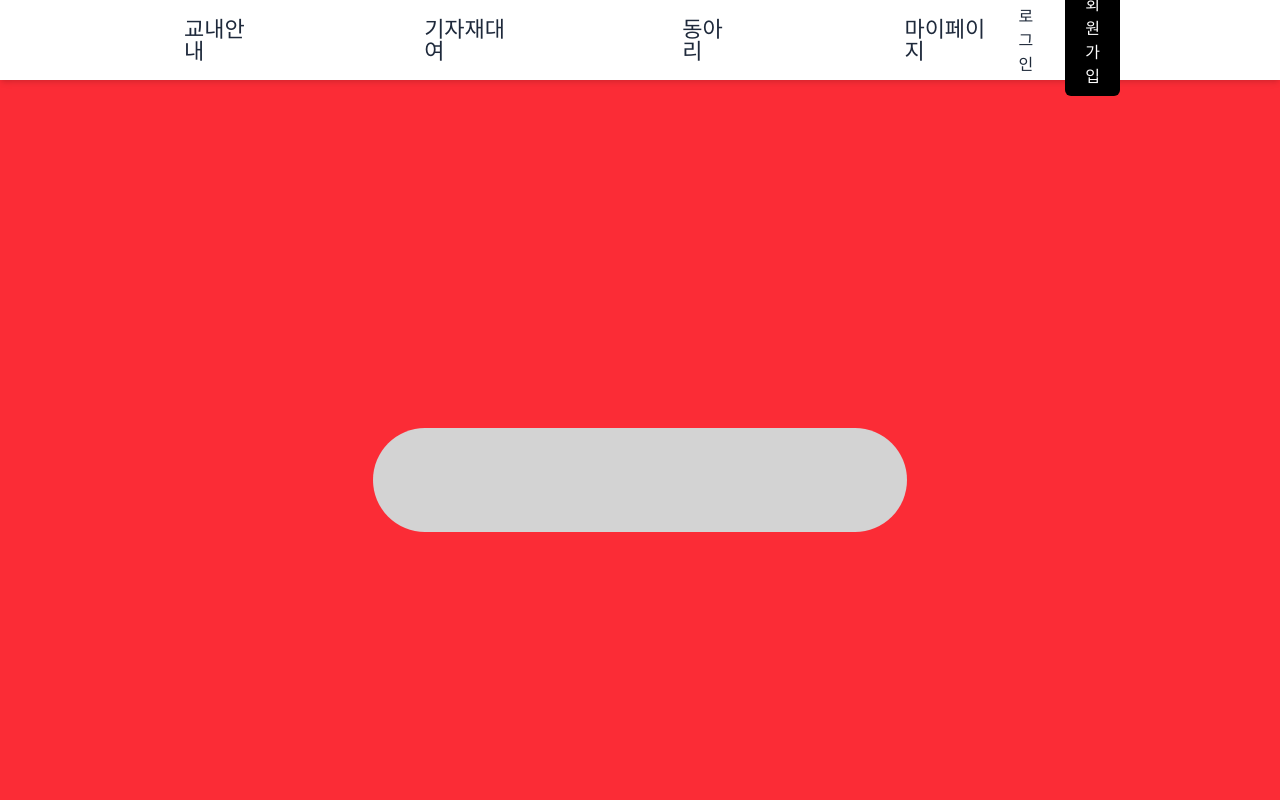
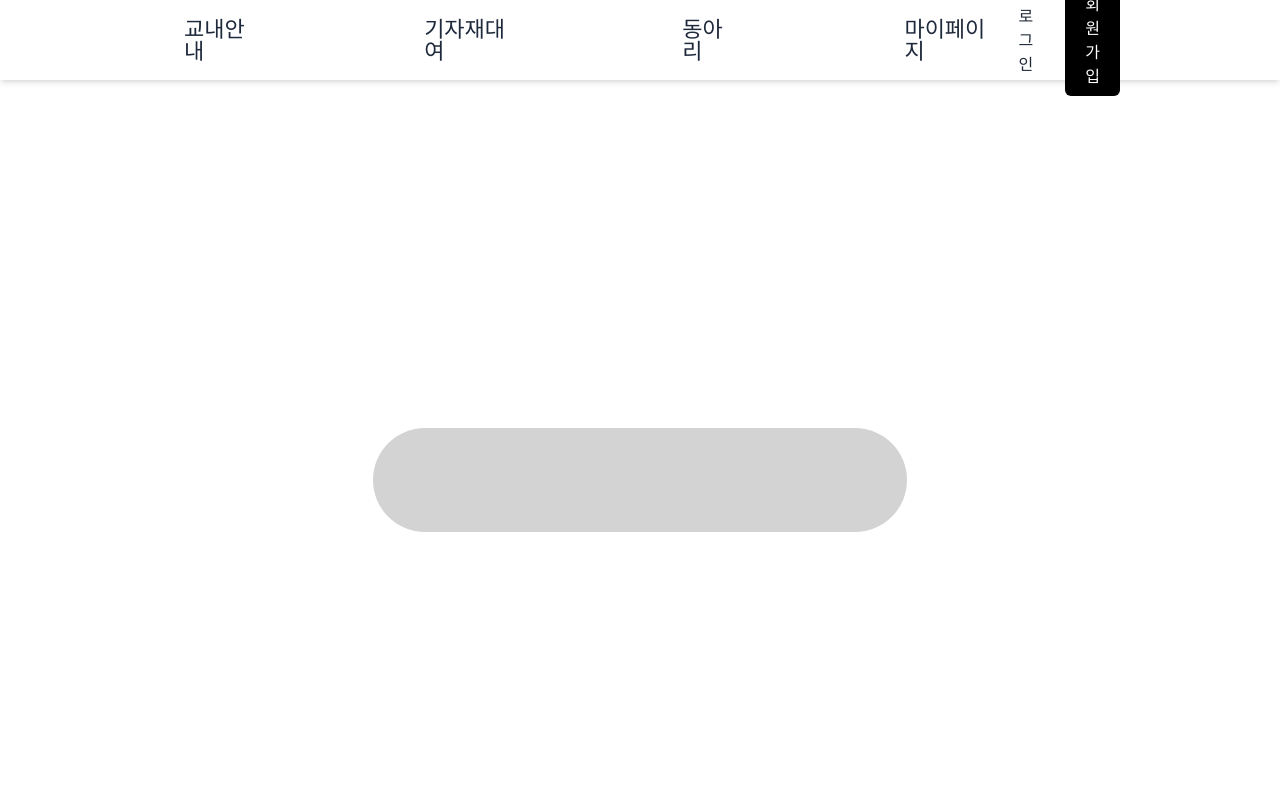
Before and after one commit to Digitech-Hub/DigitechHub-frontend, a React (Vite) app: page /home in a window 1280 px wide. Shown: the top 800 px of the page. Built offline with nearby package versions, Linux system fonts and the light colour scheme; a web font is replaced by a local one.

Commit message:
refactor: Section 컴포넌트 타입 안정성 개선 및 HomePage에 적용

```diff
--- a/src/components/layout/Section.tsx
+++ b/src/components/layout/Section.tsx
@@ -1,9 +1,16 @@
 import type { SectionProps } from "@/types/components";
 
-export default function Section({children, bgColor}: SectionProps ) {
-    return (
-        <section className={`grid place-items-center w-full h-screen bg-[${bgColor}] m-0 p-0`}>
-            {children}
-        </section>
-    )
+export default function Section({ children, bgColor }: SectionProps) {
+    const bgClassMap: Record<string, string> = {
+        white: "bg-white",
+        lightGray: "bg-[lightgray]",
+        skyBlue: "bg-blue-300",
+        blue: "bg-blue-500",
+    };
+
+  return (
+    <section className={`grid place-items-center w-full h-screen m-0 p-0 ${bgClassMap[bgColor]}`}>
+      {children}
+    </section>
+  );
 }
--- a/src/pages/HomePage.tsx
+++ b/src/pages/HomePage.tsx
@@ -1,4 +1,5 @@
 import { Header } from "@/components/layout";
+import Section from "@/components/layout/Section";
 
 export default function HomePage() {
   return (
@@ -7,11 +8,11 @@ export default function HomePage() {
 
       <main className="flex flex-col flex-grow w-full h-full">
         {/* 섹션 1 */}
-        <section className="grid place-items-center w-full h-screen bg-red-500 m-0 p-0">
-          <div className="w-5/12 mx-auto rounded-full p-13 bg-[lightgray]">
+        <Section bgColor="white">
+          <div className="w-5/12 mx-auto rounded-full p-13 bg-[lightgray] bg-blue">
             {/* 내용 */}
           </div>
-        </section>
+        </Section>
 
         {/* 섹션 2 */}
         <section className="grid place-items-center w-full h-screen bg-green-500 m-0 p-0">
--- a/src/types/components.ts
+++ b/src/types/components.ts
@@ -101,7 +101,7 @@ export interface SectionProps {
   /** 섹션 내용 */
   children: React.ReactNode;
   /** 배경 색상 */
-  bgColor: string;
+  bgColor: "white" | "lightGray" | "skyBlue" | "blue";
 }
 
 export interface SelectProps {
```
